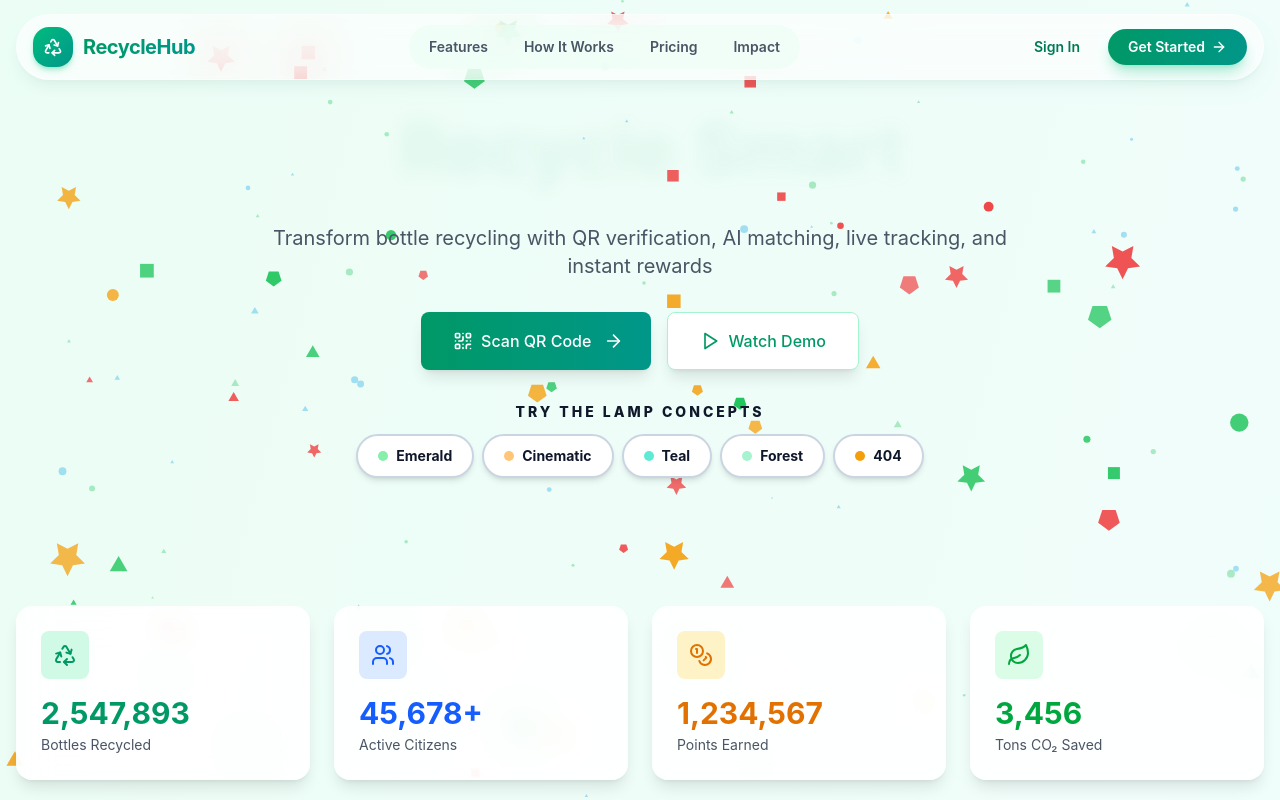
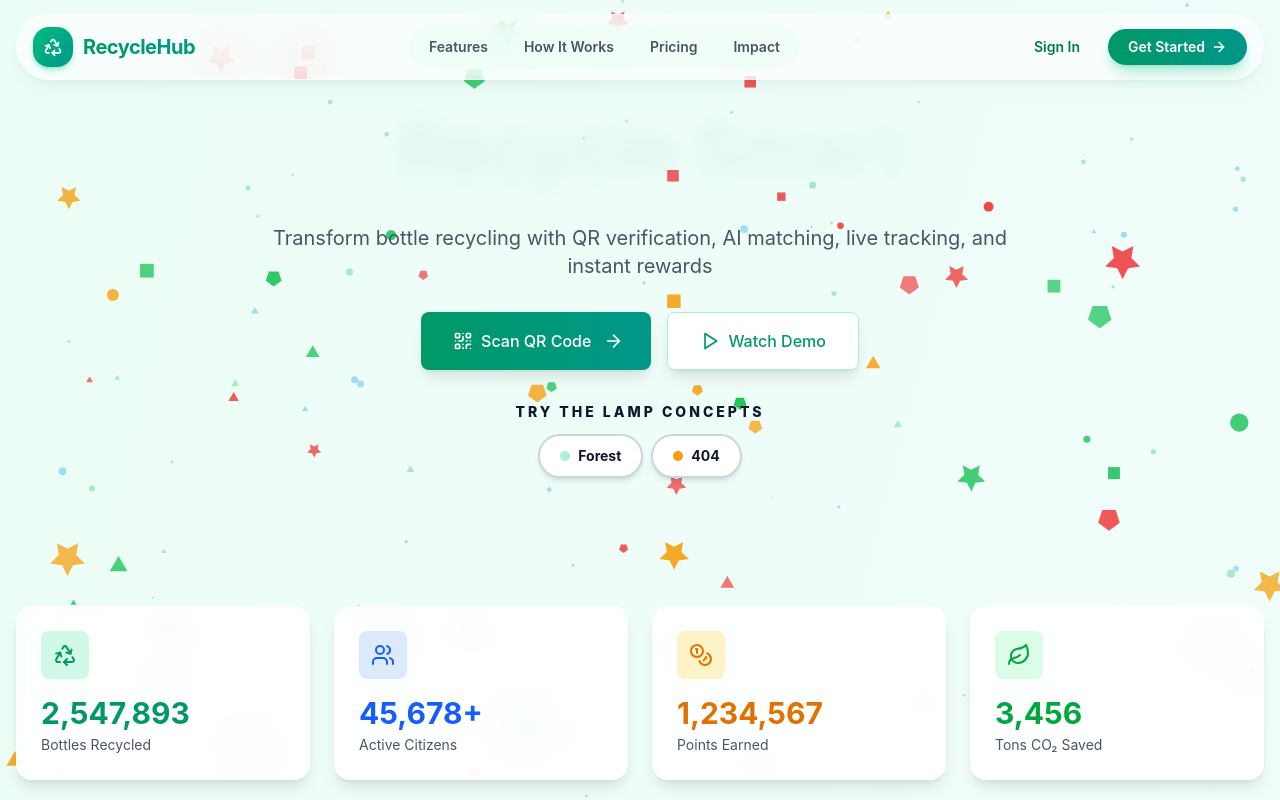
Before and after one commit to itachi-void/v2, a React (Vite) app: page /landing in a window 1280 px wide. Shown: the top 800 px of the page. Built offline with nearby package versions, Linux system fonts and the light colour scheme; no server answers.

Commit message:
feat: implement LandingPage component with interactive sections and animations

```diff
--- a/src/app/pages/LandingPage.tsx
+++ b/src/app/pages/LandingPage.tsx
@@ -990,9 +990,9 @@ export default function LandingPage() {
               </p>
               <div className="flex flex-wrap gap-2 justify-center">
                 {[
-                  { to: "/login-a", label: "Emerald", dot: "#86efac" },
-                  { to: "/login-b", label: "Cinematic", dot: "#ffc678" },
-                  { to: "/login-c", label: "Teal", dot: "#5eead4" },
+                  // { to: "/login-a", label: "Emerald", dot: "#86efac" },
+                  // { to: "/login-b", label: "Cinematic", dot: "#ffc678" },
+                  // { to: "/login-c", label: "Teal", dot: "#5eead4" },
                   { to: "/login-d", label: "Forest", dot: "#a7f3d0" },
                   { to: "/404", label: "404", dot: "#f59e0b" },
                 ].map((r) => (
```
